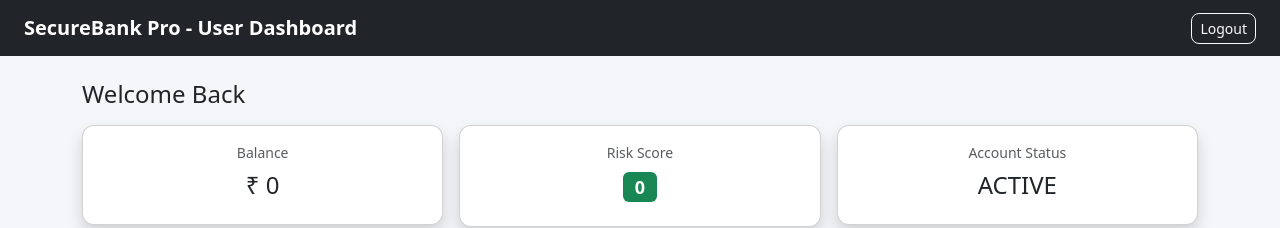
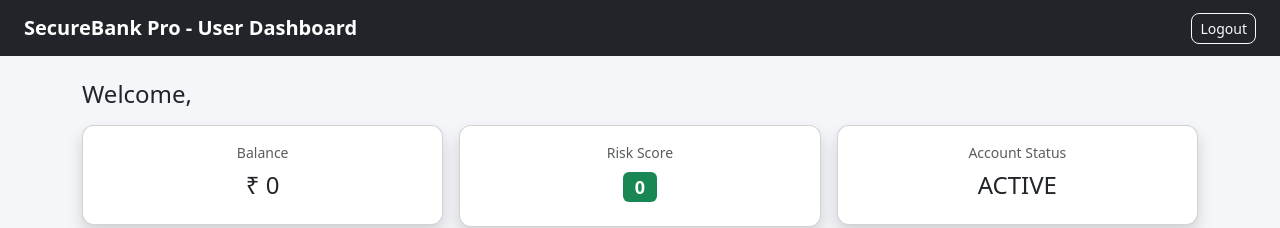
Before and after one commit to hemantyadav2804/FraudPatternDetection-UI, a React (Vite) app: page /user in a window 1280 px wide. Shown: the top 228 px of the page. Built offline with nearby package versions, Linux system fonts and the light colour scheme.

Commit message:
Updated UserDashboard and improved transaction logic

```diff
--- a/src/pages/Login.jsx
+++ b/src/pages/Login.jsx
@@ -13,6 +13,7 @@ export default function Login() {
   if (res.data.userId) {
     localStorage.setItem("userId", res.data.userId);
     localStorage.setItem("role", res.data.role);
+    localStorage.setItem("username", res.data.username);
 
     res.data.role === "ADMIN"
       ? navigate("/admin")
--- a/src/pages/UserDashboard.jsx
+++ b/src/pages/UserDashboard.jsx
@@ -8,6 +8,7 @@ import TransactionRow from "../components/TransactionRow";
 export default function UserDashboard() {
 
   const userId = Number(localStorage.getItem("userId"));
+  const username = localStorage.getItem("username");
 
   const [balance, setBalance] = useState(0);
   const [riskScore, setRiskScore] = useState(0);
@@ -85,6 +86,12 @@ export default function UserDashboard() {
   // TRANSFER MONEY
   // ===============================
   const transfer = async () => {
+
+  if (transferAmount <= 0) {
+    setMessage("Transfer amount must be greater than 0");
+    return;
+  }
+
   try {
     const res = await API.post("/transaction/transfer", {
       fromUserId: userId,
@@ -93,12 +100,15 @@ export default function UserDashboard() {
     });
 
     setMessage(res.data.message);
+
+    if (res.data.status === "SUCCESS") {
       setToUserId("");
       setTransferAmount("");
-
       loadBalance();
       loadRiskStatus();
       loadTransactions();
+    }
+
   } catch {
     setMessage("Transfer failed");
   }
@@ -113,7 +123,7 @@ export default function UserDashboard() {
 
       <div className="container mt-4">
 
-        <h4 className="mb-3">Welcome Back</h4>
+        <h4 className="mb-3">Welcome, {username}</h4>
 
         {/* METRIC CARDS */}
         <div className="row g-3">
```
Lines whose indentation alone changed are shown as unchanged.
